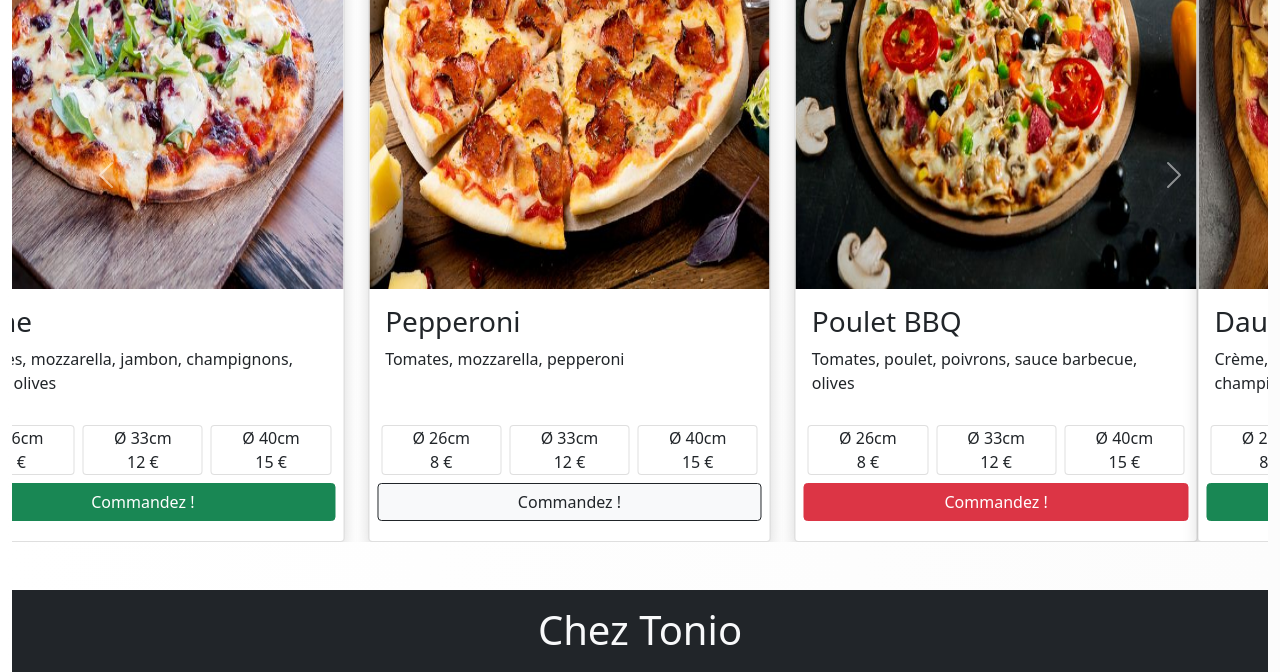
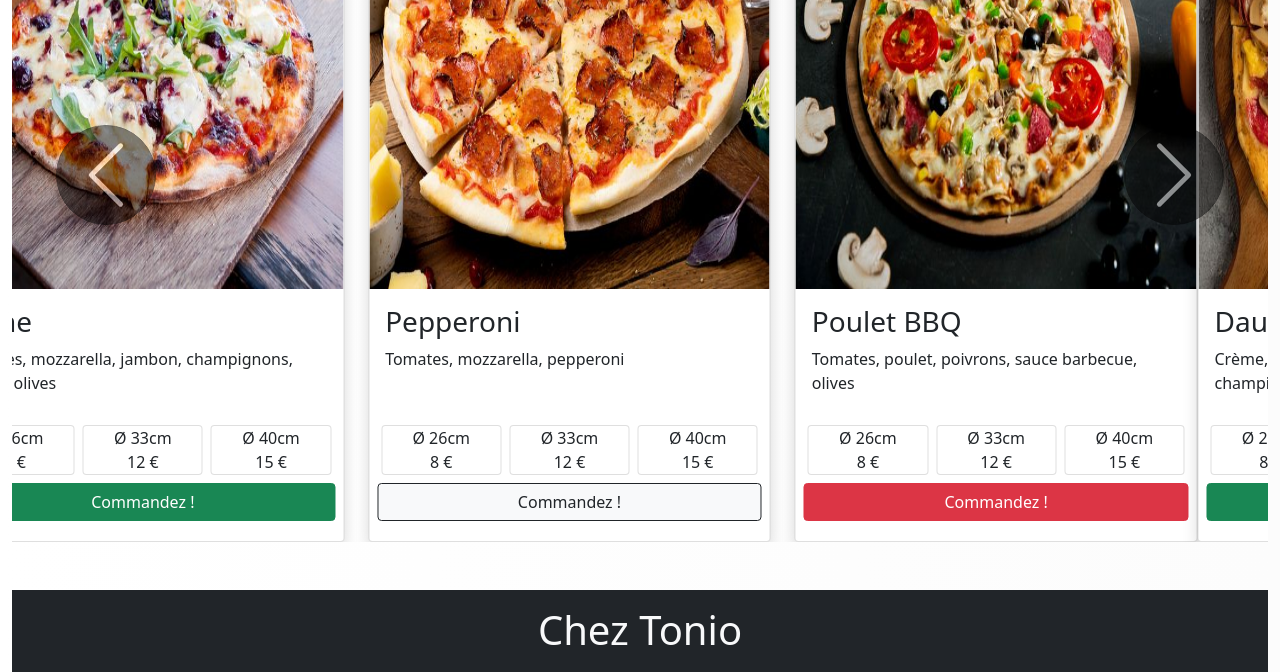
Before and after one commit to isabelle-soupault/poecphp-site-pizzeria, a plain HTML site: page index.html in a window 1280 px wide. Shown: the part 800-1472 px from the top of the page. Drawn offline with nearby package versions, Linux system fonts and the light colour scheme.

Commit message:
modifications des controleurs du carousel

```diff
--- a/assets/css/style.css
+++ b/assets/css/style.css
@@ -77,6 +77,16 @@ body{
 .card-text{
     height: 70px;
 }
+/* Modification des controleurs du carousel */
+.carousel-control-prev-icon, .carousel-control-next-icon{
+    height: 100px;
+    width: 100px;
+    outline: black;
+    background-color: rgba(0, 0, 0, 0.9);
+    background-size: 80%, 80%;
+    border-radius: 50%;
+    border: 1px solid black;
+}
 
 @media screen and (min-width: 576px) and (max-width: 768px){
     .bg-slogan{
```
